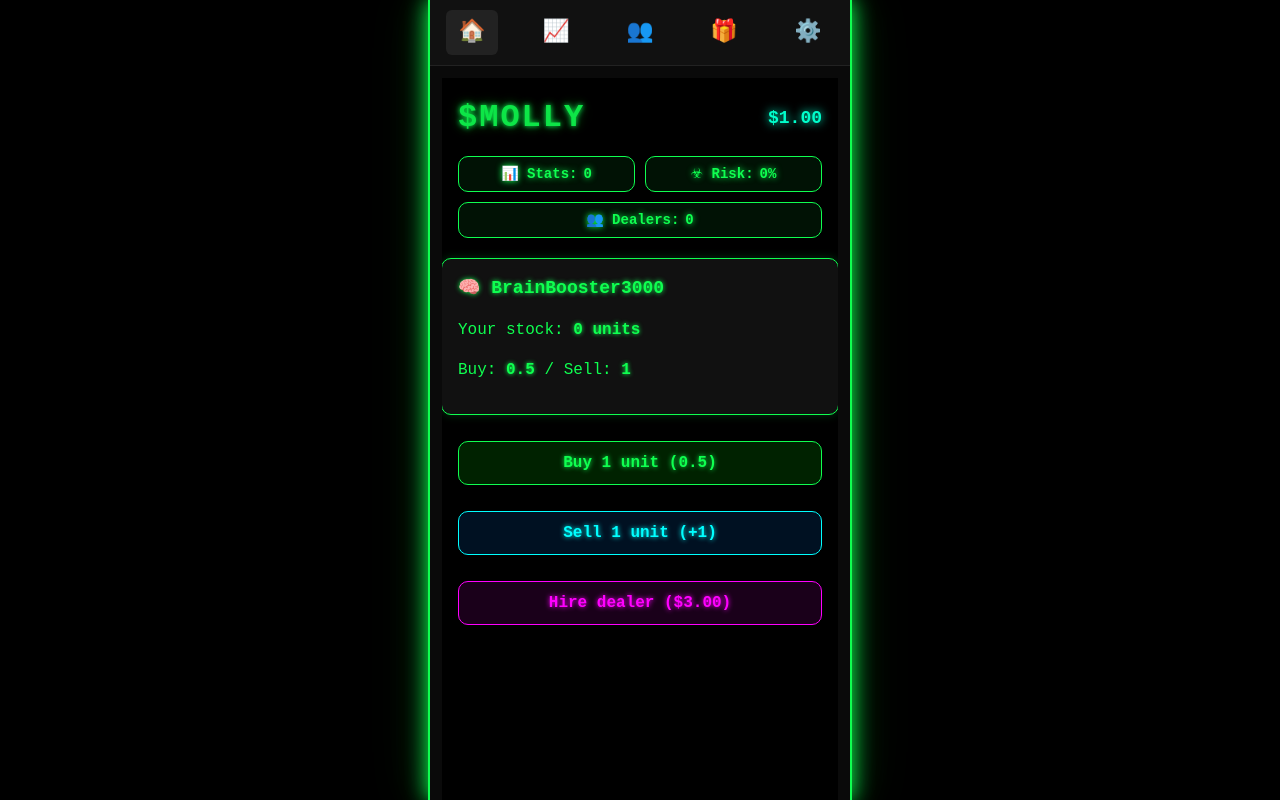
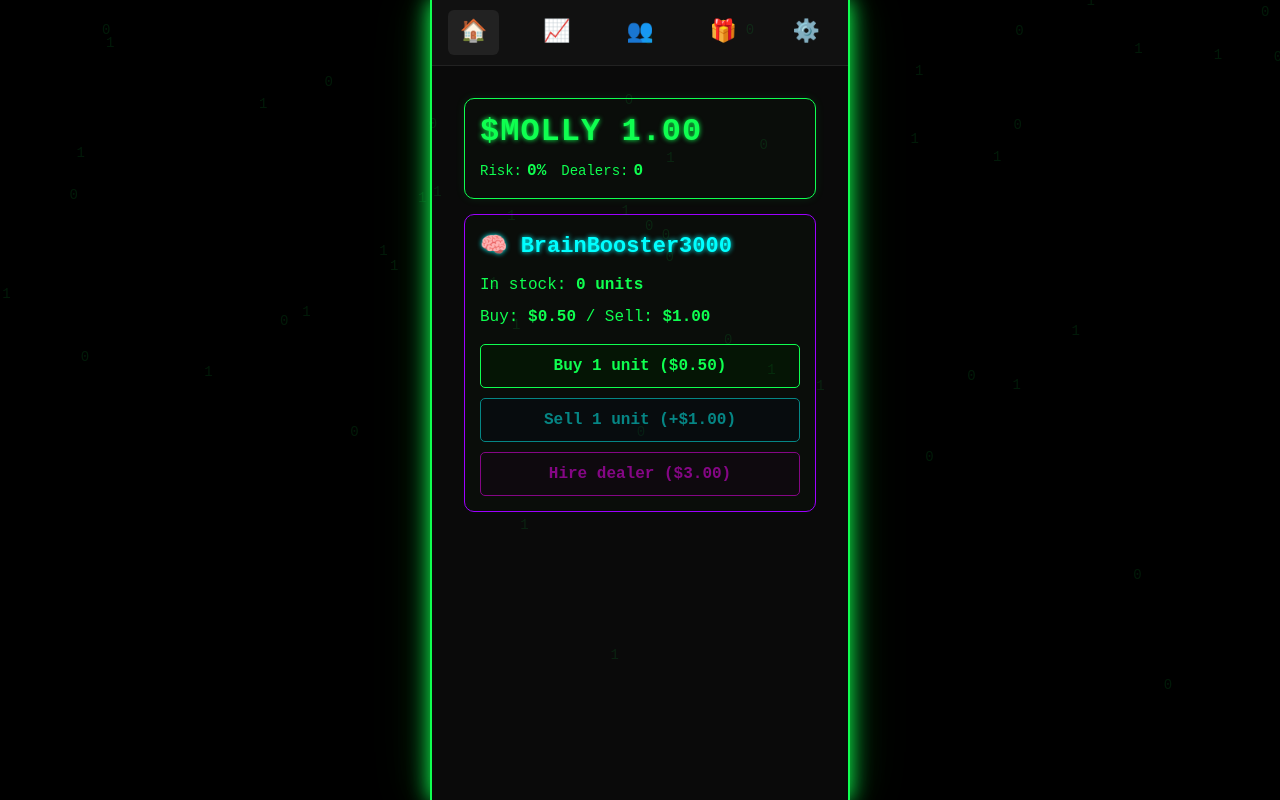
Before and after one commit to xsanxxhez/MollyEmpire1, a React (Vite) app: page / in a window 1280 px wide. Built offline with nearby package versions, Linux system fonts and the light colour scheme.

Commit message:
Design fixed

```diff
--- a/src/MollyUI.css
+++ b/src/MollyUI.css
@@ -1,221 +1,310 @@
-.molly-container {
-  display: flex;
-  flex-direction: column;
-  align-items: center;
-  padding: 16px;
-  background-color: #000;
-  color: #0fff50;
-  font-family: 'Courier New', monospace;
-  overflow-y: auto;
-  height: 100%;
-  gap: 20px;
+/* MollyUI.css */
+:root {
+  --neon-green: #0fff50;
+  --neon-blue: #00ffff;
+  --neon-pink: #ff00ff;
+  --neon-purple: #9d00ff;
+  --neon-red: #ff0033;
+  --dark-bg: #0a0a0a;
+  --darker-bg: #050505;
+  --container-bg: rgba(10, 20, 10, 0.3);
 }
 
-.molly-header-column {
-  display: flex;
-  flex-direction: column;
-  align-items: center;
-  gap: 14px;
-  width: 100%;
+/* Base styles */
+* {
+  box-sizing: border-box;
+  margin: 0;
+  padding: 0;
 }
 
-.molly-header-top {
-  display: flex;
-  flex-direction: column;
-  align-items: center;
-  gap: 6px;
+body {
+  background-color: #000;
+  color: var(--neon-green);
+  font-family: 'Courier New', monospace;
+  line-height: 1.5;
 }
 
-.molly-title {
+/* Binary rain effect */
+.binary-code {
+  position: fixed;
+  top: 0;
+  left: 0;
+  width: 100%;
+  height: 100%;
+  overflow: hidden;
+  z-index: 0;
+  opacity: 0.1;
+  pointer-events: none;
+}
+
+.binary-digit {
+  position: absolute;
+  color: var(--neon-green);
+  font-size: 14px;
+  animation: fall linear infinite;
+}
+
+@keyframes fall {
+  to { transform: translateY(100vh); }
+}
+
+/* Main container */
+.molly-container {
+  max-width: 100%;
+  padding: 20px;
+  margin: 0 auto;
+  position: relative;
+  z-index: 1;
+}
+
+/* Header section */
+.header-section {
+  background: var(--container-bg);
+  border: 1px solid var(--neon-green);
+  border-radius: 10px;
+  padding: 15px;
+  margin-bottom: 15px;
+  box-shadow: 0 0 10px rgba(15, 255, 80, 0.1);
+}
+
+.title-money-wrapper {
+  display: flex;
+  justify-content: space-between;
+  align-items: center;
+  margin-bottom: 10px;
+}
+
+.game-title {
   font-size: 32px;
   font-weight: bold;
-  text-align: center;
-  text-transform: uppercase;
-  letter-spacing: 2px;
+  color: var(--neon-green);
+  text-shadow: 0 0 5px var(--neon-green);
+  letter-spacing: 1px;
 }
 
-.money-counter {
-  font-size: 18px;
-  font-weight: bold;
-  color: #00ffcc;
-  text-shadow: 0 0 10px #00ffcc;
+.money-amount {
+  font-size: 32px;
+  color: var(--neon-green);
+  text-shadow: 0 0 5px var(--neon-green);
 }
 
-.info-blocks {
+.stats-row {
   display: flex;
-  gap: 10px;
-  justify-content: center;
-  flex-wrap: wrap;
-  max-width: 100%;
+  gap: 15px;
 }
 
-.info-card {
-  flex: 1;
-  min-width: 100px;
-  text-align: center;
-  padding: 10px 12px;
-  border-radius: 10px;
-  font-size: 14px;
-  font-weight: bold;
+.stat-item {
   display: flex;
-  justify-content: center;
   align-items: center;
-  gap: 6px;
-  line-height: 1;
+  gap: 5px;
 }
 
-.neon-block {
-  background: rgba(15, 255, 80, 0.07);
-  border: 1px solid #0fff50;
-  color: #0fff50;
-  text-shadow: 0 0 6px #0fff50;
-  transition: all 0.3s;
+.stat-label {
+  color: var(--neon-green);
+  font-size: 14px;
 }
 
-.neon-block:hover {
-  background-color: rgba(15, 255, 80, 0.1);
-  transform: scale(1.03);
+.stat-value {
+  color: var(--neon-green);
+  font-weight: bold;
+  font-size: 16px;
 }
 
-.neon-glow {
-  text-shadow:
-    0 0 5px #0fff50,
-    0 0 10px rgba(15, 255, 80, 0.5),
-    0 0 20px rgba(15, 255, 80, 0.2);
-  color: #0fff50;
+.danger {
+  color: var(--neon-red) !important;
+  text-shadow: 0 0 5px var(--neon-red);
+  animation: pulse 1.5s infinite;
 }
 
-.flicker {
-  animation: flickerAnim 2.5s infinite alternate;
-}
-
-@keyframes flickerAnim {
+@keyframes pulse {
   0% { opacity: 1; }
-  20% { opacity: 0.9; }
-  40% { opacity: 0.95; }
-  60% { opacity: 1; }
-  80% { opacity: 0.88; }
+  50% { opacity: 0.7; }
   100% { opacity: 1; }
 }
 
-.danger {
-  color: red;
-  text-shadow: 0 0 5px red;
+/* Products list */
+.products-list {
+  background: var(--container-bg);
+  border: 1px solid var(--neon-blue);
+  border-radius: 10px;
+  padding: 10px;
+  margin-bottom: 15px;
 }
 
-/* === Drug Info & Buttons === */
-
-.drug-info {
-  width: 100%;
-  max-width: 400px;
-  background-color: #111;
-  border: 1px solid #0fff50;
-  border-radius: 10px;
-  padding: 16px;
-  box-shadow: 0 0 10px rgba(15, 255, 80, 0.2);
-  text-align: left;
+.product-item {
+  display: flex;
+  align-items: center;
+  padding: 8px 10px;
+  margin: 5px 0;
+  border-radius: 5px;
+  cursor: pointer;
+  transition: all 0.2s;
 }
 
-.drug-title {
-  font-size: 18px;
-  font-weight: bold;
-  text-shadow: 0 0 5px #0fff50;
-  margin-bottom: 10px;
+.product-item:hover {
+  background: rgba(15, 255, 80, 0.1);
 }
 
-.drug-info p span {
-  color: #0fff50;
-  font-weight: bold;
-  text-shadow: 0 0 4px #0fff50;
+.product-item.active {
+  background: rgba(0, 255, 255, 0.1);
+  border-left: 3px solid var(--neon-blue);
 }
 
-.action-button {
-  width: 100%;
-  max-width: 400px;
+.product-item.locked {
+  opacity: 0.5;
+}
+
+.product-check {
+  color: var(--neon-green);
+  margin-right: 8px;
+  font-size: 14px;
+}
+
+.product-lock {
+  color: var(--neon-red);
+  margin-right: 8px;
+  font-size: 14px;
+}
+
+.product-name {
+  font-size: 16px;
+}
+
+/* Current product */
+.current-product {
+  background: var(--container-bg);
+  border: 1px solid var(--neon-purple);
+  border-radius: 10px;
+  padding: 15px;
+  margin-bottom: 15px;
+}
+
+.product-title {
+  color: var(--neon-blue);
+  font-size: 22px;
+  margin-bottom: 10px;
+  text-shadow: 0 0 5px var(--neon-blue);
+}
+
+.product-stats {
+  margin-bottom: 15px;
+}
+
+.product-stats p {
+  margin: 8px 0;
+  font-size: 16px;
+}
+
+.product-stats strong {
+  color: var(--neon-green);
+}
+
+/* Action buttons */
+.action-buttons {
+  display: flex;
+  flex-direction: column;
+  gap: 10px;
+}
+
+.action-btn {
   padding: 12px;
-  border-radius: 10px;
-  font-weight: bold;
-  font-family: monospace;
-  cursor: pointer;
+  border-radius: 5px;
   border: none;
   font-size: 16px;
-  margin-top: 6px;
-  transition: transform 0.2s ease, box-shadow 0.2s ease;
+  font-weight: bold;
+  cursor: pointer;
+  transition: all 0.2s;
+  text-align: center;
 }
 
-.action-button.green {
-  background-color: #002200;
-  color: #0fff50;
-  border: 1px solid #0fff50;
-  text-shadow: 0 0 5px #0fff50;
+.action-btn:disabled {
+  opacity: 0.5;
+  cursor: not-allowed;
 }
 
-.action-button.blue {
-  background-color: #001122;
-  color: #00ffff;
-  border: 1px solid #00ffff;
-  text-shadow: 0 0 5px #00ffff;
+.buy-btn {
+  background: rgba(0, 30, 0, 0.5);
+  color: var(--neon-green);
+  border: 1px solid var(--neon-green);
 }
 
-.action-button.pink {
-  background-color: #1a001a;
-  color: #ff00ff;
-  border: 1px solid #ff00ff;
-  text-shadow: 0 0 5px #ff00ff;
+.sell-btn {
+  background: rgba(0, 15, 30, 0.5);
+  color: var(--neon-blue);
+  border: 1px solid var(--neon-blue);
 }
 
-.action-button.red {
-  background-color: #330000;
-  color: red;
-  border: 1px solid red;
-  text-shadow: 0 0 5px red;
+.dealer-btn {
+  background: rgba(30, 0, 30, 0.5);
+  color: var(--neon-pink);
+  border: 1px solid var(--neon-pink);
 }
 
-.action-button:hover {
-  transform: scale(1.03);
-  box-shadow: 0 0 10px currentColor;
+.action-btn:not(:disabled):hover {
+  transform: translateY(-2px);
+  box-shadow: 0 0 15px currentColor;
 }
 
-/* === Stats Modal === */
-
-.stats-window {
-  width: 100%;
-  max-width: 400px;
-  background-color: #111;
-  border: 1px solid #0fff50;
-  border-radius: 10px;
-  padding: 16px;
-  margin-top: 12px;
-  box-shadow: 0 0 10px rgba(15, 255, 80, 0.2);
-}
-
-.stats-window p {
-  margin: 6px 0;
-}
-
-/* === Police Modal === */
-
+/* Raid modal */
 .raid-modal {
   position: fixed;
   top: 0;
   left: 0;
   width: 100%;
   height: 100%;
-  background-color: rgba(0, 0, 0, 0.85);
+  background: rgba(0, 0, 0, 0.8);
   display: flex;
   align-items: center;
   justify-content: center;
-  z-index: 999;
+  z-index: 100;
 }
 
 .raid-content {
-  background-color: #1a1a1a;
-  padding: 24px;
-  border: 2px solid red;
-  border-radius: 12px;
-  color: #fff;
+  background: rgba(20, 0, 0, 0.9);
+  border: 1px solid var(--neon-red);
+  border-radius: 10px;
+  padding: 20px;
+  max-width: 90%;
+  width: 400px;
   text-align: center;
-  width: 90%;
-  max-width: 360px;
-  box-shadow: 0 0 15px red;
+  animation: pulse 1.5s infinite;
 }
+
+.raid-content h3 {
+  color: var(--neon-red);
+  margin-bottom: 15px;
+  font-size: 22px;
+}
+
+.raid-content p {
+  margin: 10px 0;
+  font-size: 16px;
+}
+
+.raid-content strong {
+  color: var(--neon-red);
+}
+
+.raid-btn {
+  background: rgba(50, 0, 0, 0.7);
+  color: var(--neon-red);
+  border: 1px solid var(--neon-red);
+  margin-top: 15px;
+  width: 100%;
+}
+
+/* Responsive adjustments */
+@media (max-width: 480px) {
+  .game-title, .money-amount {
+    font-size: 28px;
+  }
+
+  .product-title {
+    font-size: 20px;
+  }
+
+  .action-btn {
+    padding: 10px;
+    font-size: 14px;
+  }
+}
--- a/src/MollyUI.tsx
+++ b/src/MollyUI.tsx
@@ -1,6 +1,50 @@
+// MollyUI.jsx
 import { useState, useEffect } from "react";
 import "./MollyUI.css";
 import { useGame } from "./GameContext";
+
+const BinaryRain = () => {
+  const [digits, setDigits] = useState([]);
+
+  useEffect(() => {
+    const createDigit = () => {
+      const digit = Math.random() > 0.5 ? '1' : '0';
+      const left = Math.random() * 100;
+      const animationDuration = 5 + Math.random() * 10;
+
+      return {
+        id: Math.random().toString(36).substr(2, 9),
+        digit,
+        left,
+        duration: animationDuration
+      };
+    };
+
+    const interval = setInterval(() => {
+      setDigits(prev => [...prev.slice(-50), createDigit()]);
+    }, 100);
+
+    return () => clearInterval(interval);
+  }, []);
+
+  return (
+    <div className="binary-code">
+      {digits.map(({id, digit, left, duration}) => (
+        <div
+          key={id}
+          className="binary-digit"
+          style={{
+            left: `${left}%`,
+            animationDuration: `${duration}s`,
+            top: '-20px'
+          }}
+        >
+          {digit}
+        </div>
+      ))}
+    </div>
+  );
+};
 
 const MollyUI = () => {
   const {
@@ -13,14 +57,17 @@ const MollyUI = () => {
     setDealers,
     dealerCost,
     setDealerCost,
+    unlocked,
+    unlockProduct,
+    productList
   } = useGame();
 
-  const [totalEarned, setTotalEarned] = useState<number>(money);
-  const [totalSold, setTotalSold] = useState<number>(0);
-  const [referrals] = useState<number>(3);
-  const [risk, setRisk] = useState<number>(0);
-  const [showRaid, setShowRaid] = useState<boolean>(false);
-  const [showStats, setShowStats] = useState<boolean>(false);
+  const [totalEarned, setTotalEarned] = useState(money);
+  const [totalSold, setTotalSold] = useState(0);
+  const [referrals] = useState(3);
+  const [risk, setRisk] = useState(0);
+  const [showRaid, setShowRaid] = useState(false);
+  const [showStats, setShowStats] = useState(false);
 
   const buyPrice = currentProduct.buyPrice;
   const sellPrice = currentProduct.sellPrice;
@@ -33,11 +80,11 @@ const MollyUI = () => {
   useEffect(() => {
     const interval = setInterval(() => {
       const income = dealers * dealerIncomePerSecond;
-      setMoney(money + income);
-      setTotalEarned(totalEarned + income);
+      setMoney(prev => prev + income);
+      setTotalEarned(prev => prev + income);
     }, 1000);
     return () => clearInterval(interval);
-  }, [dealers, money, totalEarned]);
+  }, [dealers, setMoney]);
 
   useEffect(() => {
     if (risk >= 100 && !showRaid) {
@@ -85,53 +132,57 @@ const MollyUI = () => {
 
   return (
     <div className="molly-container">
-      <div className="molly-header-column">
-        <div className="molly-header-top-row">
-          <div className="molly-title neon-glow flicker">$MOLLY</div>
-          <div className="money-counter neon-glow">${money.toFixed(2)}</div>
+      <BinaryRain />
+
+      <div className="header-section">
+        <div className="title-money-wrapper">
+          <h1 className="game-title">$MOLLY <span className="money-amount">{money.toFixed(2)}</span></h1>
         </div>
 
-        <div className="info-blocks">
-          <button className="info-card neon-block" onClick={() => setShowStats(!showStats)}>
-            📊 Stats: <span>{totalSold}</span>
-          </button>
-          <div className="info-card neon-block">
-            ☣ Risk: <span className={risk >= 50 ? "danger" : ""}>{risk}%</span>
+        <div className="stats-row">
+          <div className="stat-item">
+            <span className="stat-label">Risk:</span>
+            <span className={`stat-value ${risk >= 50 ? "danger" : ""}`}>{risk}%</span>
           </div>
-          <div className="info-card neon-block">
-            👥 Dealers: <span>{dealers}</span>
+          <div className="stat-item">
+            <span className="stat-label">Dealers:</span>
+            <span className="stat-value">{dealers}</span>
           </div>
         </div>
       </div>
 
-      <div className="drug-info">
-        <div className="drug-title">{productEmoji} <span>{productName}</span></div>
-        <p>Your stock: <span>{staff} units</span></p>
-        <p>Buy: <span>{buyPrice}</span> / Sell: <span>{sellPrice}</span></p>
+
+      <div className="current-product">
+        <h2 className="product-title">{productEmoji} {productName}</h2>
+        <div className="product-stats">
+          <p>In stock: <strong>{staff} units</strong></p>
+          <p>Buy: <strong>${buyPrice.toFixed(2)}</strong> / Sell: <strong>${sellPrice.toFixed(2)}</strong></p>
         </div>
 
-      <button className="action-button green" onClick={handleBuy} disabled={money < buyPrice}>
-        Buy 1 unit ({buyPrice})
+        <div className="action-buttons">
+          <button
+            className="action-btn buy-btn"
+            onClick={handleBuy}
+            disabled={money < buyPrice}
+          >
+            Buy 1 unit (${buyPrice.toFixed(2)})
           </button>
-
-      <button className="action-button blue" onClick={handleSell} disabled={staff <= 0}>
-        Sell 1 unit (+{sellPrice})
+          <button
+            className="action-btn sell-btn"
+            onClick={handleSell}
+            disabled={staff <= 0}
+          >
+            Sell 1 unit (+${sellPrice.toFixed(2)})
           </button>
-
-      <button className="action-button pink" onClick={handleHireDealer} disabled={money < dealerCost}>
+          <button
+            className="action-btn dealer-btn"
+            onClick={handleHireDealer}
+            disabled={money < dealerCost}
+          >
             Hire dealer (${dealerCost.toFixed(2)})
           </button>
-
-      {showStats && (
-        <div className="stats-window">
-          <h3>📊 Stats</h3>
-          <p>Total earned: <strong>${totalEarned.toFixed(2)}</strong></p>
-          <p>Total sold: <strong>{totalSold} units</strong></p>
-          <p>Dealers hired: <strong>{dealers}</strong></p>
-          <p>Referrals: <strong>{referrals}</strong></p>
-          <p>Income per minute: <strong>${incomePerMinute}</strong></p>
         </div>
-      )}
+      </div>
 
       {showRaid && (
         <div className="raid-modal">
@@ -148,7 +199,7 @@ const MollyUI = () => {
                 <p>You were lucky this time. Just a warning.</p>
               </>
             )}
-            <button className="action-button red" onClick={handleRaidResolution}>
+            <button className="action-btn raid-btn" onClick={handleRaidResolution}>
               Continue
             </button>
           </div>
```
Lines whose indentation alone changed are shown as unchanged.
